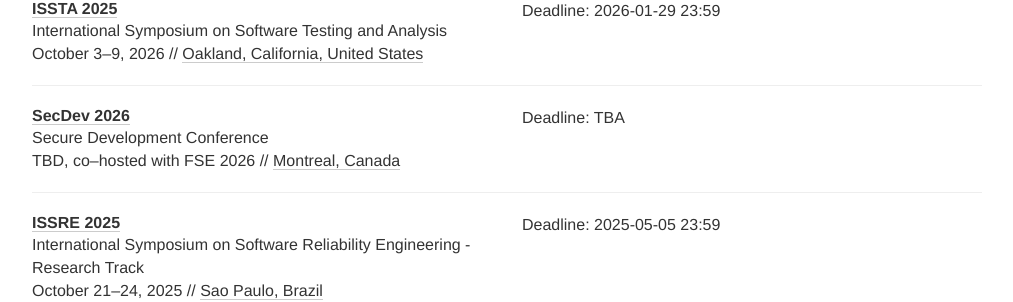
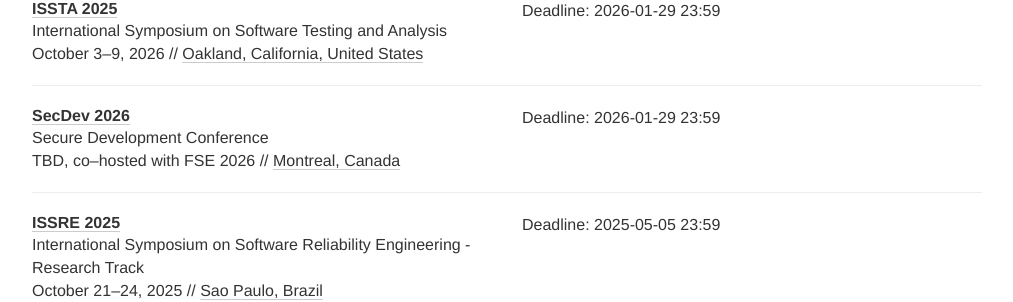
Before and after one commit to se-deadlines/se-deadlines.github.io, a Jekyll site: the page built from index.html, in a window 1280 px wide and 900 px high, scrolled down 11800 px. Shown: the part 151-453 px from the top of the window, without its empty margins (133-1146 px from the left). Built offline with Jekyll 4.4.1, drawn with Linux system fonts in a browser that asks for light colours; nearby versions of some CDN libraries.

Commit message:
Minor updates deadlines

```diff
--- a/_data/conferences.yml
+++ b/_data/conferences.yml
@@ -925,7 +925,8 @@
   description: Secure Development Conference
   year: 2026
   link: https://conf.researchr.org/track/secdev-2026/secdev-2026-papers#Call-for-Papers
-  deadline: ["TBA"]
+  deadline:
+  - "2026-01-29 23:59"
   date: TBD, co-hosted with FSE 2026
   place: Montreal, Canada
   tags: [CO, RPT, SPT, TTBT, EXPT]
@@ -1235,7 +1236,8 @@
   description: International Conference on Technical - Journal First Track
   year: 2026
   link: https://conf.researchr.org/track/TechDebt-2026/TechDebt-2026-journal-first
-  deadline: ["TBA"]
+  deadline:
+  - "2026-01-17 23:59"
   date: April 12 - April 18, 2026 with ICSE 2026
   place: Rio de Janeiro, Brazil
   tags: [CO, JFT]
```
